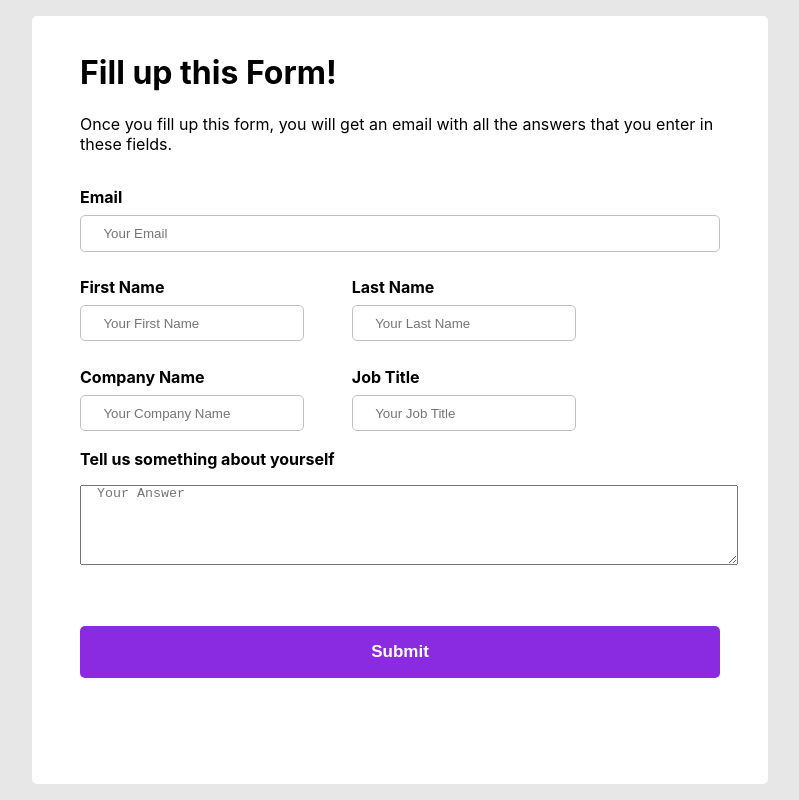
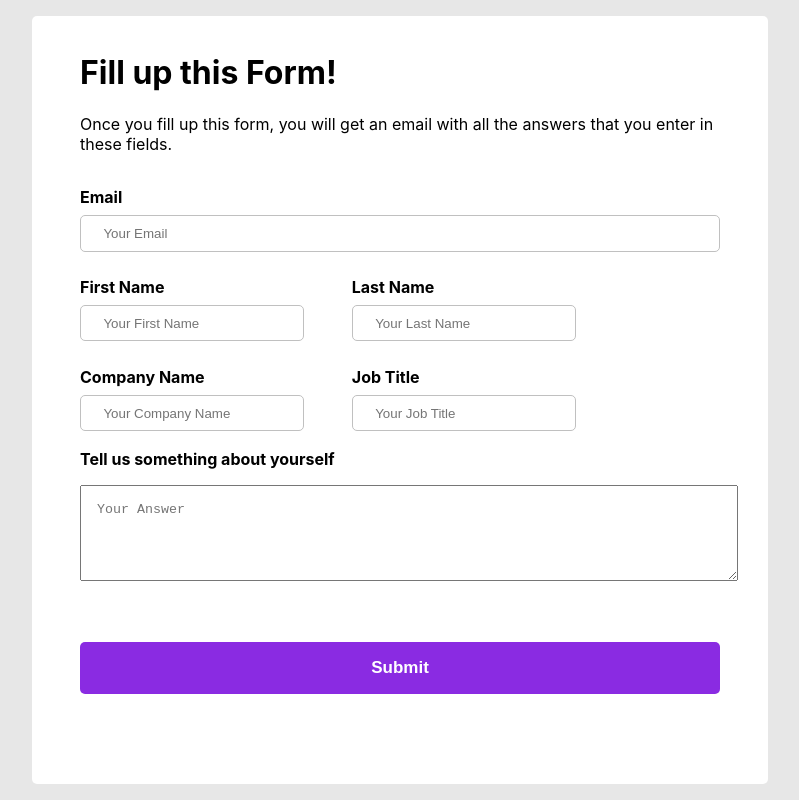
Before and after one commit to nehalkadyan/Effizient-assignment, a React (Create React App) app in the folder form/: page / in a window 1280 px wide. Shown: the whole page, without its empty margins (240-1039 px from the left). Built offline with nearby package versions, Linux system fonts and the light colour scheme.

Commit message:
Update formPage.css

```diff
--- a/form/src/pages/formPage.css
+++ b/form/src/pages/formPage.css
@@ -50,7 +50,7 @@ input{
 .form__textArea>textarea{
     width: 100%;
     margin: 1rem 0rem;
-    padding: 0rem 0rem 3rem 1rem;
+    padding: 1rem 0rem 3rem 1rem;
 }
 
 button{
```
